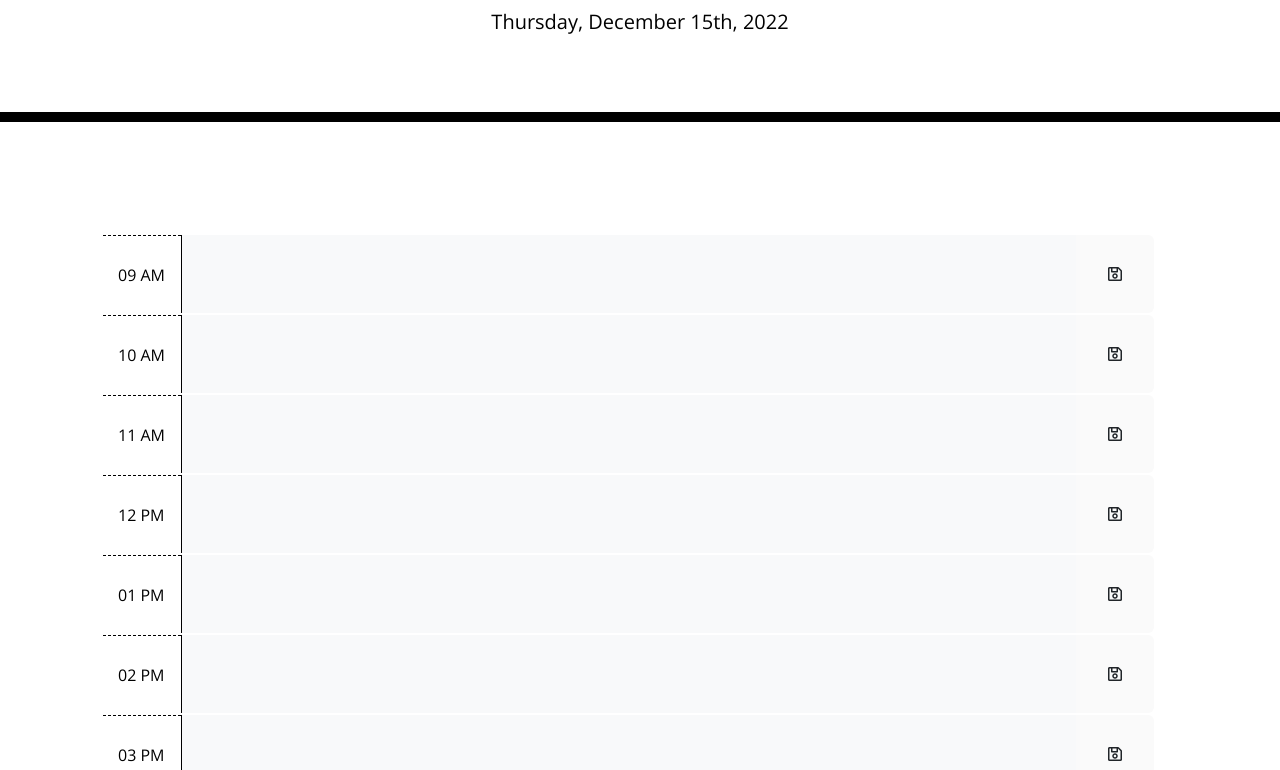
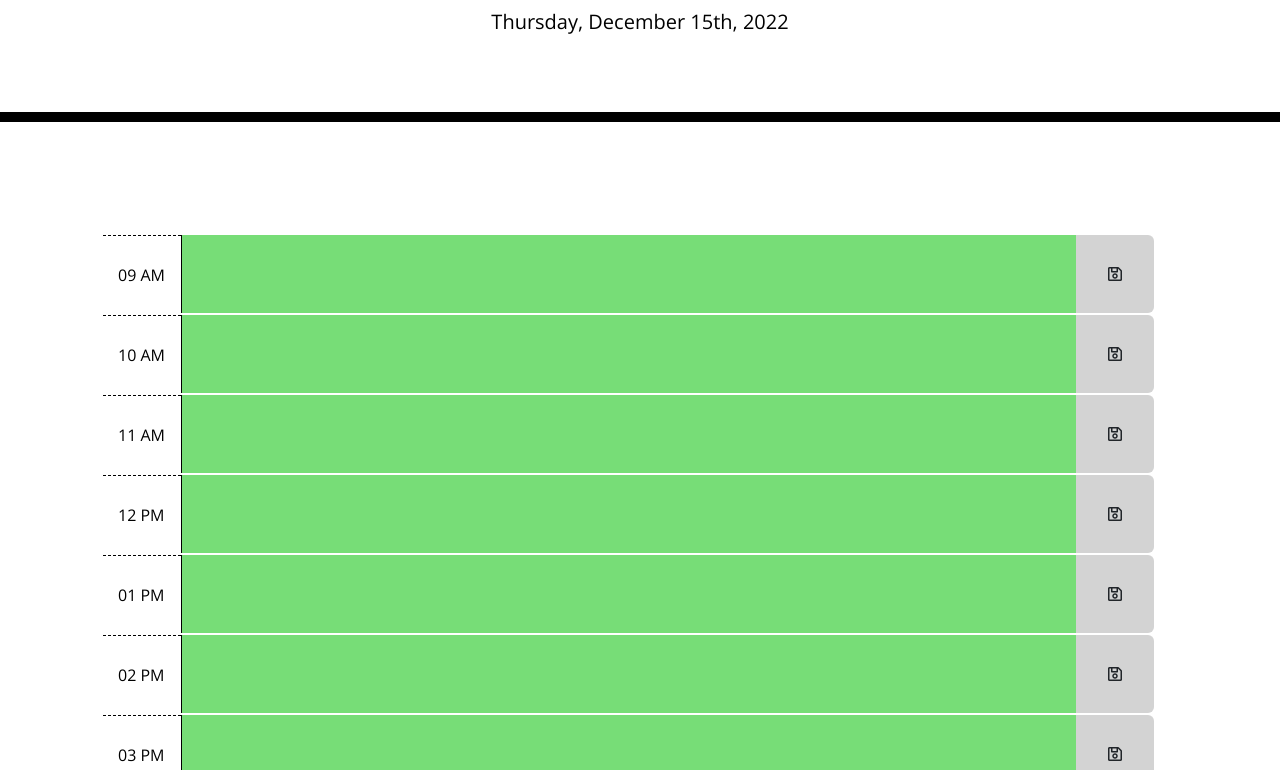
Before and after one commit to wisethee/js-work-day-scheduler, a plain HTML site: page index.html in a window 1280 px wide. Shown: the part 182-952 px from the top of the page. Drawn offline with nearby package versions, Linux system fonts and the light colour scheme.

Commit message:
feat: fix textarea colors

```diff
--- a/assets/js/app.js
+++ b/assets/js/app.js
@@ -7,13 +7,13 @@ let storedTasks = [];
 $("#currentDay").text(currentDay);
 
 // Add appropriate css class to task block based on the current time
-$(".task-block").each(() => {
-  if (parseInt(currentHour) === parseInt(this.id)) {
-    $(this).addClass("present");
-  } else if (parseInt(currentHour) > parseInt(this.id)) {
-    $(this).addClass("past");
+$(".task-input").each((index, current) => {
+  if (parseInt(currentHour) === parseInt(current.id)) {
+    $(current).addClass("present");
+  } else if (parseInt(currentHour) > parseInt(current.id)) {
+    $(current).addClass("past");
   } else {
-    $(this).addClass("future");
+    $(current).addClass("future");
   }
 });
 
--- a/assets/styles/main.css
+++ b/assets/styles/main.css
@@ -1,5 +1,5 @@
 body {
-  font-family: 'Open Sans', sans-serif;
+  font-family: "Open Sans", sans-serif;
   font-size: 16px;
   line-height: 1;
 }
@@ -43,17 +43,17 @@ textarea {
 }
 
 .past {
-  background-color: #d3d3d3;
+  background-color: #d3d3d3 !important;
   color: white;
 }
 
 .present {
-  background-color: #ff6961;
+  background-color: #ff6961 !important;
   color: white;
 }
 
 .future {
-  background-color: #77dd77;
+  background-color: #77dd77 !important;
   color: white;
 }
 
@@ -90,11 +90,13 @@ textarea {
   max-height: 78px;
   border-radius: 0 6px 6px 0;
   background-color: #fafafa;
-  transition: color .15s ease-in-out, background-color .15s ease-in-out, border-color .15s ease-in-out, box-shadow .15s ease-in-out;
+  transition: color 0.15s ease-in-out, background-color 0.15s ease-in-out,
+    border-color 0.15s ease-in-out, box-shadow 0.15s ease-in-out;
 }
 
-textarea {
+.task-input {
   outline: none;
+  background-color: #fafafa;
 }
 
 button {
@@ -108,14 +110,15 @@ button {
   -ms-user-select: none;
   user-select: none;
   background-color: transparent;
-  padding: .375rem .75rem;
+  padding: 0.375rem 0.75rem;
   font-size: 1rem;
   line-height: 1.5;
   outline: none;
   border: none;
   width: 100%;
   height: 100%;
-  transition: color .15s ease-in-out, background-color .15s ease-in-out, border-color .15s ease-in-out, box-shadow .15s ease-in-out;
+  transition: color 0.15s ease-in-out, background-color 0.15s ease-in-out,
+    border-color 0.15s ease-in-out, box-shadow 0.15s ease-in-out;
 }
 
 .save-task:hover {
--- a/index.html
+++ b/index.html
@@ -39,7 +39,7 @@
       <div class="row">
         <div class="hour col-lg-1 d-flex align-items-center">09 AM</div>
         <div id="9" class="task-block col-lg-10 d-flex">
-          <textarea class="task-input w-100 bg-light 9" rows="2"></textarea>
+          <textarea class="task-input w-100 9" rows="2"></textarea>
         </div>
         <div
           id="task-9"
@@ -52,7 +52,7 @@
       <div class="row">
         <div class="hour col-lg-1 d-flex align-items-center">10 AM</div>
         <div id="10" class="task-block col-lg-10 d-flex">
-          <textarea class="task-input w-100 bg-light 10" rows="2"></textarea>
+          <textarea class="task-input w-100 10" rows="2"></textarea>
         </div>
         <div
           id="task-10"
@@ -65,7 +65,7 @@
       <div class="row">
         <div class="hour col-lg-1 d-flex align-items-center">11 AM</div>
         <div id="11" class="task-block col-lg-10 d-flex">
-          <textarea class="task-input w-100 bg-light 11" rows="2"></textarea>
+          <textarea class="task-input w-100 11" rows="2"></textarea>
         </div>
         <div
           id="task-11"
@@ -78,7 +78,7 @@
       <div class="row">
         <div class="hour col-lg-1 d-flex align-items-center">12 PM</div>
         <div id="12" class="task-block col-lg-10 d-flex">
-          <textarea class="task-input w-100 bg-light 12" rows="2"></textarea>
+          <textarea class="task-input w-100 12" rows="2"></textarea>
         </div>
         <div
           id="task-12"
@@ -91,7 +91,7 @@
       <div class="row">
         <div class="hour col-lg-1 d-flex align-items-center">01 PM</div>
         <div id="13" class="task-block col-lg-10 d-flex">
-          <textarea class="task-input w-100 bg-light 13" rows="2"></textarea>
+          <textarea class="task-input w-100 13" rows="2"></textarea>
         </div>
         <div
           id="task-13"
@@ -104,7 +104,7 @@
       <div class="row">
         <div class="hour col-lg-1 d-flex align-items-center">02 PM</div>
         <div id="14" class="task-block col-lg-10 d-flex">
-          <textarea class="task-input w-100 bg-light 14" rows="2"></textarea>
+          <textarea class="task-input w-100 14" rows="2"></textarea>
         </div>
         <div
           id="task-14"
@@ -117,7 +117,7 @@
       <div class="row">
         <div class="hour col-lg-1 d-flex align-items-center">03 PM</div>
         <div id="15" class="task-block col-lg-10 d-flex">
-          <textarea class="task-input w-100 bg-light 15" rows="2"></textarea>
+          <textarea class="task-input w-100 15" rows="2"></textarea>
         </div>
         <div
           id="task-15"
@@ -130,7 +130,7 @@
       <div class="row">
         <div class="hour col-lg-1 d-flex align-items-center">04 PM</div>
         <div id="16" class="task-block col-lg-10 d-flex">
-          <textarea class="task-input w-100 bg-light 16" rows="2"></textarea>
+          <textarea class="task-input w-100 16" rows="2"></textarea>
         </div>
         <div
           id="task-16"
@@ -143,7 +143,7 @@
       <div class="row">
         <div class="hour col-lg-1 d-flex align-items-center">05 PM</div>
         <div id="17" class="task-block col-lg-10 d-flex">
-          <textarea class="task-input w-100 bg-light 17" rows="2"></textarea>
+          <textarea class="task-input w-100 17" rows="2"></textarea>
         </div>
         <div
           id="task-17"
```
